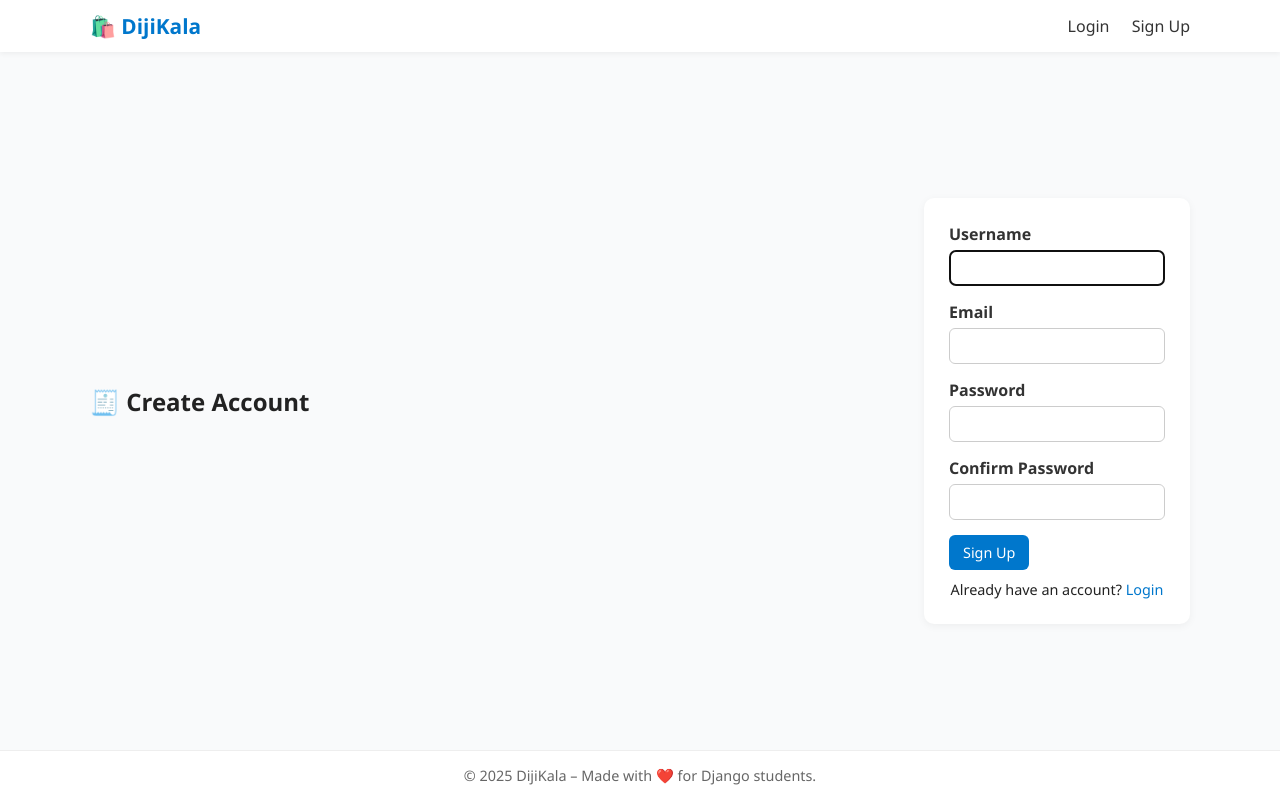
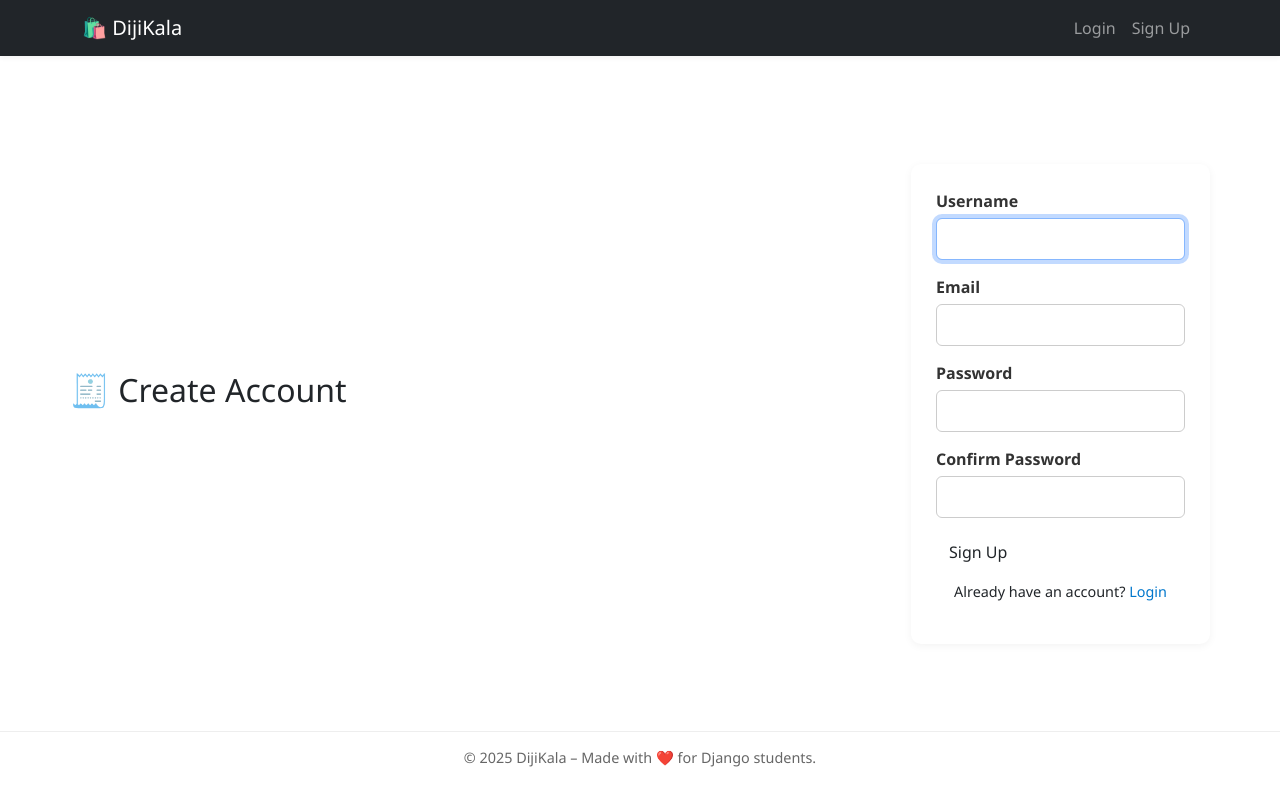
Before and after one commit to meysam0852/Digikala_Project, a Django app: page /accounts/register/ in a window 1280 px wide. Run offline with Django 5.2, Linux system fonts and the light colour scheme.

Commit message:
Change base.html

```diff
--- a/templates/base.html
+++ b/templates/base.html
@@ -6,39 +6,66 @@
     <meta name="viewport" content="width=device-width, initial-scale=1.0">
     <title>{% block title %}DijiKala{% endblock %}</title>
     <link rel="stylesheet" href="{% static 'css/style.css' %}">
+    <link href="https://cdn.jsdelivr.net/npm/bootstrap@5.3.0/dist/css/bootstrap.min.css" rel="stylesheet">
 </head>
 <body>
 
     <!-- Navbar -->
-    <nav class="navbar">
+    <nav class="navbar navbar-expand-lg navbar-dark bg-dark">
         <div class="container">
-            <div class="nav-left">
-                <a href="/" class="logo">🛍️ DijiKala</a>
-            </div>
-            <div class="nav-right">
-                {% if user.is_authenticated %}
-                    <a href="{% url 'cart:cart-list' %}">🛒 Cart</a>
-                    <a href="{% url 'accounts:logout' %}">Logout</a>
-                {% else %}
-                    <a href="{% url 'accounts:login' %}">Login</a>
-                    <a href="{% url 'accounts:register' %}">Sign Up</a>
-
-                {% endif %}
+            <a class="navbar-brand" href="/">🛍️ DijiKala</a>
+            <button class="navbar-toggler" type="button" data-bs-toggle="collapse" data-bs-target="#navbarNav">
+                <span class="navbar-toggler-icon"></span>
+            </button>
+            <div class="collapse navbar-collapse" id="navbarNav">
+                <ul class="navbar-nav ms-auto">
+                    {% if user.is_authenticated %}
+                        <li class="nav-item">
+                            <a class="nav-link" href="{% url 'accounts:profile' %}">👤 {{ user.username }}</a>
+                        </li>
+                        <li class="nav-item">
+                            <a class="nav-link" href="{% url 'cart:cart-list' %}">🛒 Cart</a>
+                        </li>
+                        <li class="nav-item">
+                            <a class="nav-link" href="{% url 'accounts:logout' %}">Logout</a>
+                        </li>
+                    {% else %}
+                        <li class="nav-item">
+                            <a class="nav-link" href="{% url 'accounts:login' %}">Login</a>
+                        </li>
+                        <li class="nav-item">
+                            <a class="nav-link" href="{% url 'accounts:register' %}">Sign Up</a>
+                        </li>
+                    {% endif %}
+                </ul>
             </div>
         </div>
     </nav>
 
     <!-- Page content -->
-    <main class="container">
+    <main class="container mt-4">
+        <!-- ====== نمایش پیام‌ها ====== -->
+        {% if messages %}
+            <div class="messages">
+                {% for message in messages %}
+                    <div class="alert alert-{{ message.tags }} alert-dismissible fade show" role="alert">
+                        {{ message }}
+                        <button type="button" class="btn-close" data-bs-dismiss="alert" aria-label="Close"></button>
+                    </div>
+                {% endfor %}
+            </div>
+        {% endif %}
+        <!-- ====== پایان پیام‌ها ====== -->
+
         {% block content %}
         {% endblock %}
     </main>
 
-    <footer class="footer">
+    <footer class="footer text-center mt-4">
         <p>© 2025 DijiKala – Made with ❤️ for Django students.</p>
     </footer>
 
-    {% block scripts %}
-    {% endblock %}
+    <script src="https://cdn.jsdelivr.net/npm/bootstrap@5.3.0/dist/js/bootstrap.bundle.min.js"></script>
+    {% block scripts %}{% endblock %}
 </body>
 </html>
```
